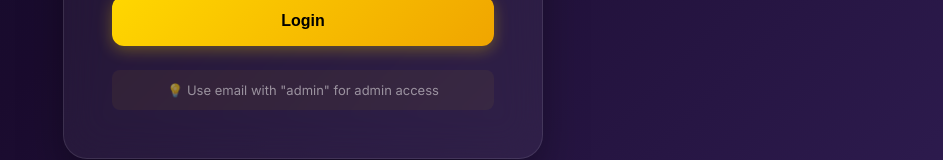
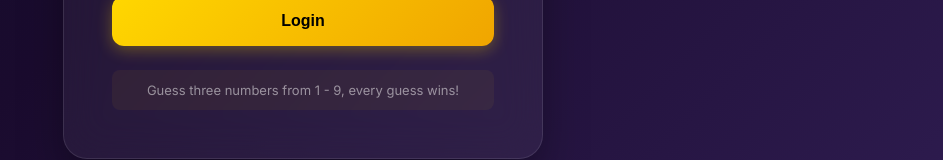
Before and after one commit to mishael6/LuckyTriple-frontend, a React (Vite) app: page / in a window 1280 px wide. Shown: the part 600-760 px from the top of the page, without its empty margins (337-1280 px from the left). Built offline with nearby package versions, Linux system fonts and the light colour scheme.

Commit message:
Update demo hint text in AuthPage component

```diff
--- a/src/components/pages/AuthPage.jsx
+++ b/src/components/pages/AuthPage.jsx
@@ -109,7 +109,7 @@ export const AuthPage = ({ onLogin }) => {
         </form>
 
         <div className="demo-hint">
-          💡 Use email with "admin" for admin access
+          Guess three numbers from 1 - 9, every guess wins!
         </div>
       </motion.div>
     </div>
```
